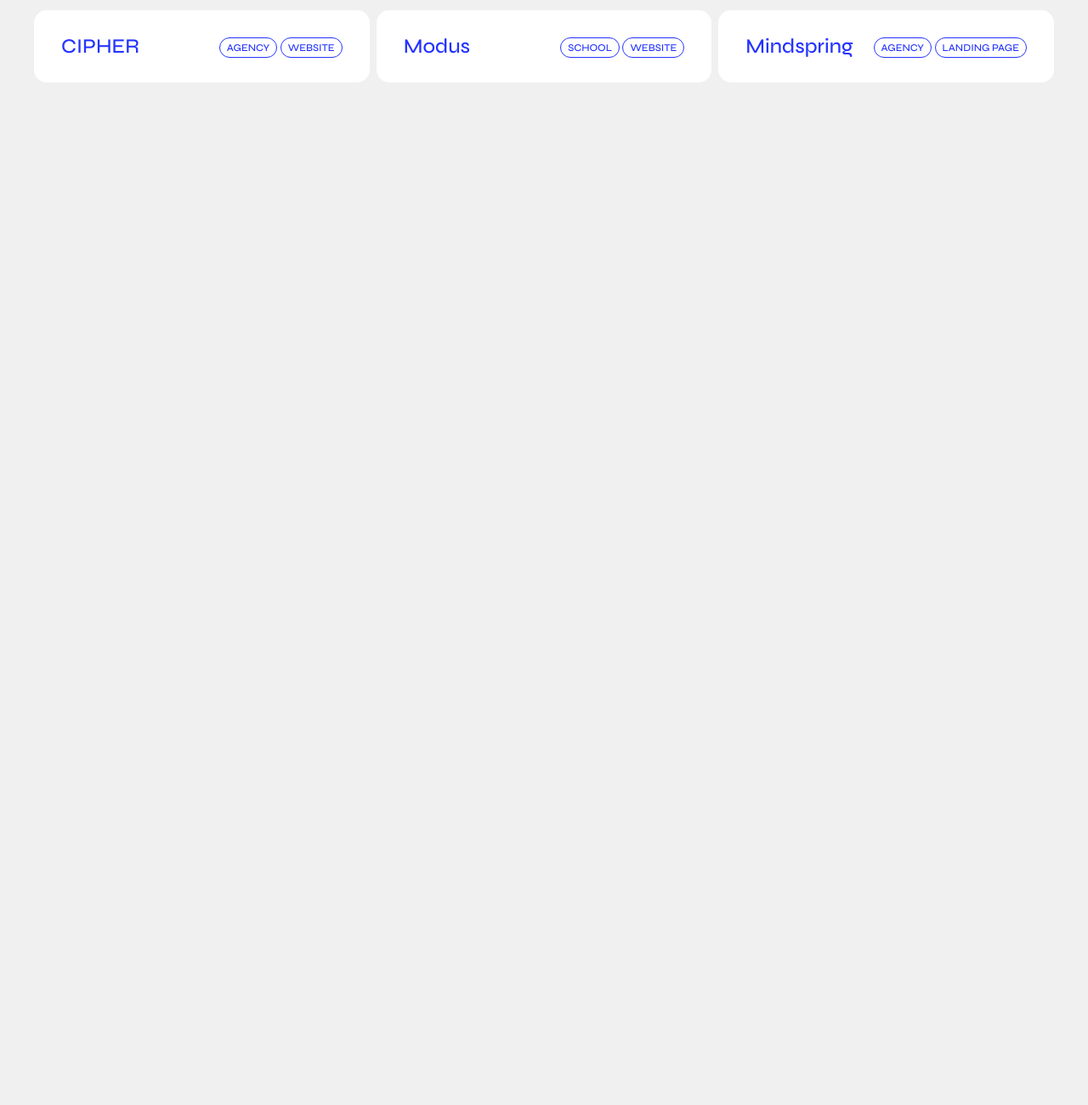
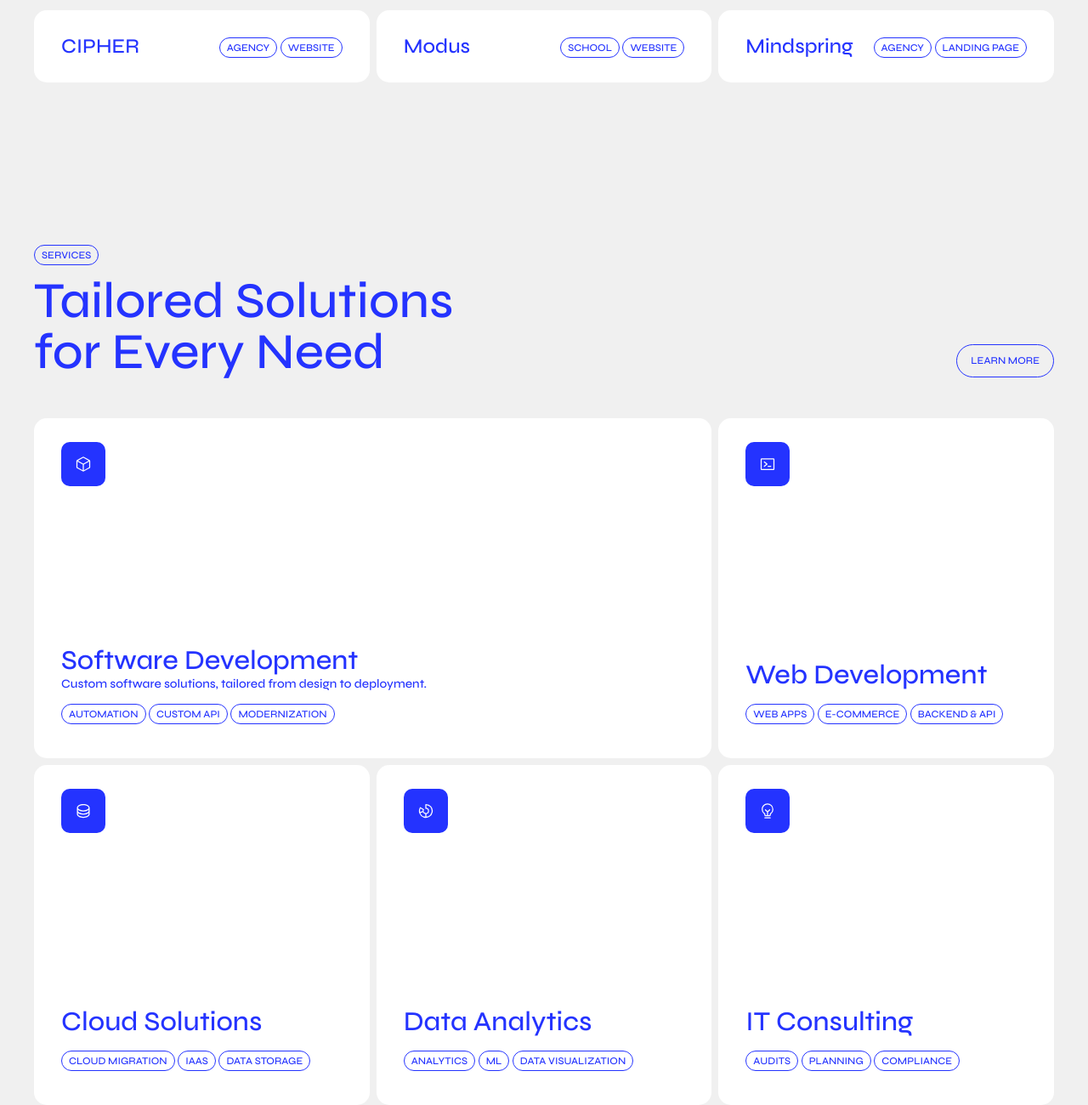
Before and after one commit to ashishshres/Circuit-Landing-Page, a plain HTML site: page index.html in a window 1280 px wide. Shown: the part 2509-3809 px from the top of the page at 85% size. Before the commit the page ends 2798 px from the top, so only its background shows below. Drawn offline with Linux system fonts and the light colour scheme.

Commit message:
add services section

```diff
--- a/index.html
+++ b/index.html
@@ -114,6 +114,83 @@
       </div>
     </div>
   </section>
+
+  <!-- Services Section -->
+  <section class="services">
+    <span class="tag">services</span>
+    <div class="services__header">
+      <h1 class="services__title">Tailored Solutions<br>for Every Need</h1>
+      <button class="btn">learn more</button>
+    </div>
+    <div class="services__cards">
+      <div class="services__card services__card-1">
+        <div class="services__img-content">
+          <img class="services__img" src="images/software-dev.svg" alt="">
+        </div>
+        <div class="services__content">
+          <h2 class="services__name">Software Development</h2>
+          <p class="services__para">Custom software solutions, tailored from design to deployment.</p>
+          <div class="services__tags">
+            <div class="tag">automation</div>
+            <div class="tag">custom api</div>
+            <div class="tag">modernization</div>
+          </div>
+        </div>
+      </div>
+      <div class="services__card services__card-2">
+        <div class="services__img-content">
+          <img class="services__img" src="images/web.svg" alt="">
+        </div>
+        <div class="services__content">
+          <h2 class="services__name">Web Development</h2>
+          <div class="services__tags">
+            <div class="tag">web apps</div>
+            <div class="tag">e-commerce</div>
+            <div class="tag">backend & api</div>
+          </div>
+        </div>
+      </div>
+      <div class="services__card services__card-3">
+        <div class="services__img-content">
+          <img class="services__img" src="images/cloud.svg" alt="">
+        </div>
+        <div class="services__content">
+          <h2 class="services__name">Cloud Solutions</h2>
+          <div class="services__tags">
+            <div class="tag">cloud migration</div>
+            <div class="tag">iaas</div>
+            <div class="tag">data storage</div>
+          </div>
+        </div>
+      </div>
+      <div class="services__card services__card-4">
+        <div class="services__img-content">
+          <img class="services__img" src="images/analytics.svg" alt="">
+        </div>
+        <div class="services__content">
+          <h2 class="services__name">Data Analytics</h2>
+          <div class="services__tags">
+            <div class="tag">analytics</div>
+            <div class="tag">ml</div>
+            <div class="tag">data visualization</div>
+          </div>
+        </div>
+      </div>
+      <div class="services__card services__card-5">
+        <div class="services__img-content">
+          <img class="services__img" src="images/consulting.svg" alt="">
+        </div>
+        <div class="services__content">
+          <h2 class="services__name">IT Consulting</h2>
+          <div class="services__tags">
+            <div class="tag">audits</div>
+            <div class="tag">planning</div>
+            <div class="tag">compliance</div>
+          </div>
+        </div>
+      </div>
+    </div>
+  </section>
 </body>
 
 </html>
--- a/style.css
+++ b/style.css
@@ -249,3 +249,74 @@ body {
   font-weight: 500;
   color: var(--primary);
 }
+
+/* Services Section */
+.services {
+  padding: 0 2.5rem;
+}
+
+.services__header {
+  display: flex;
+  justify-content: space-between;
+  align-items: end;
+}
+
+.services__title {
+  font-size: 3.7rem;
+  font-weight: 500;
+  color: var(--primary);
+  line-height: 3.75rem;
+  margin-top: 1rem;
+}
+
+.services__cards {
+  margin-top: 3rem;
+  display: grid;
+  grid-template-columns: repeat(3, 1fr);
+  grid-template-rows: repeat(2, 1fr);
+  gap: 0.5rem;
+}
+
+.services__card {
+  background-color: #fff;
+  height: 400px;
+  border-radius: 15px;
+  padding: 1.75rem 2rem;
+  color: var(--primary);
+  display: flex;
+  flex-direction: column;
+  justify-content: space-between;
+}
+
+.services__card-1 {
+  grid-column: 1/3;
+  grid-row: 1/2;
+}
+
+.services__img-content {
+  display: inline;
+  background-color: var(--primary);
+  padding: 1rem;
+  border-radius: 10px;
+  width: fit-content;
+  display: flex;
+  align-items: center;
+  text-align: center;
+}
+
+.services__img {
+  height: 20px;
+}
+
+.services__name {
+  font-size: 2rem;
+  font-weight: 500;
+}
+
+.services__para {
+  font-size: 0.9rem;
+}
+
+.services__tags {
+  margin: 1rem 0;
+}
```
